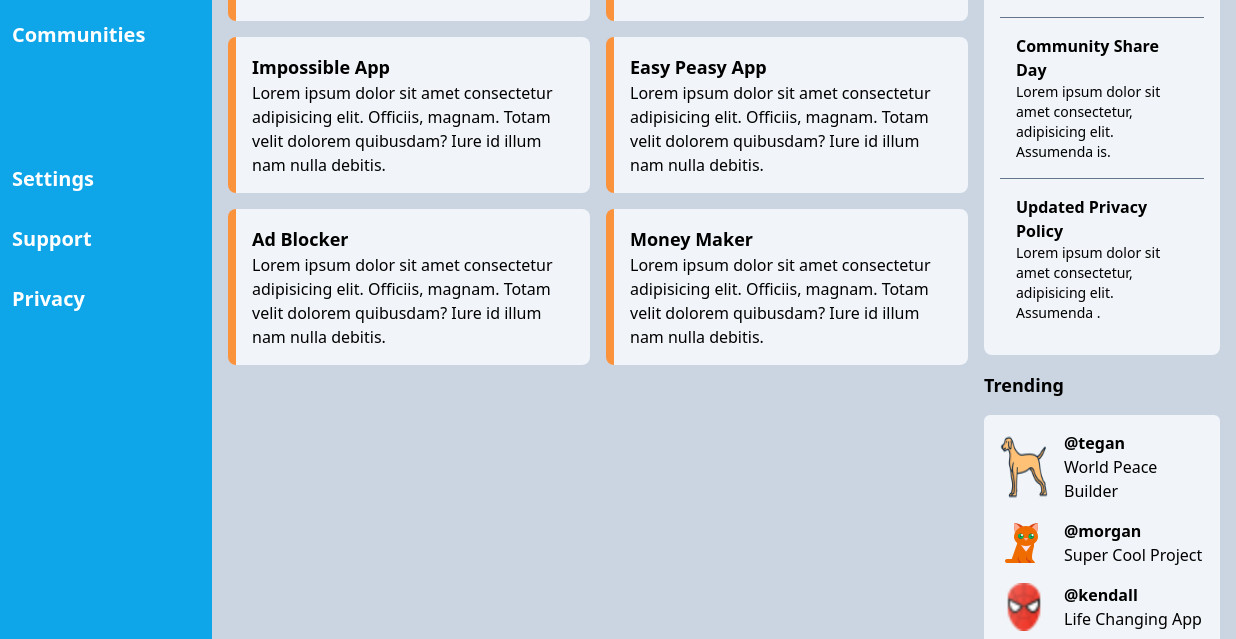
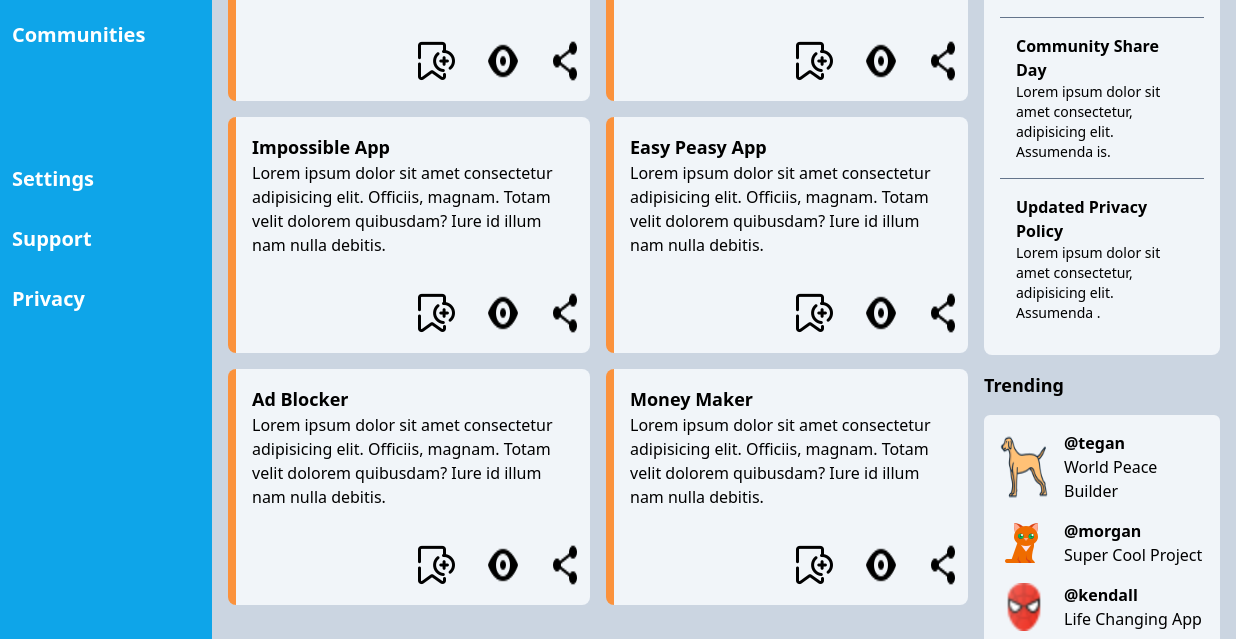
Before and after one commit to kimaru355/Admin-Dashboard, a plain HTML site: page index.html in a window 1280 px wide. Shown: the part 399-1038 px from the top of the page, 44-1280 px from the left. Drawn offline with Linux system fonts and the light colour scheme.

Commit message:
added all icons

```diff
--- a/index.html
+++ b/index.html
@@ -27,11 +27,13 @@
                 </label>
                 <input type="text" name="search" id="search" class="bg-slate-300 rounded-xl w-1/2">
                 <div class="mr-0 ml-auto flex w-1/4">
-                    <img src="./images/alarm-icon.png" alt="alarm icon">
+                    <img src="./images/alarm-icon.png" alt="alarm icon" width="48px" height="48px">
+                    <img src="./images/cat.png" alt="cat immage" width="48px" height="48px">
                     <p class="font-bold text-lg">Morgan Oakley</p>
                 </div>
             </div>
             <div class="flex ">
+                <img src="./images/cat.png" alt="cat image" width="64px" height="64px">
                 <div class="text-black">
                     <p class="text-sm">Hi there,</p>
                     <p class="font-bold text-lg">Morgan Oakley (@morgan)</p>
@@ -51,28 +53,76 @@
                         <div class="bg-slate-100 border-l-8 border-l-orange-400 rounded-lg p-4">
                             <h3 class="font-bold text-lg">Super Cool Project</h3>
                             <p>Lorem ipsum dolor sit amet consectetur adipisicing elit. Officiis, magnam. Totam velit dolorem quibusdam? Iure id illum nam nulla debitis.</p>
+                            <div class="flex pt-8">
+                                <div class="w-1/2"></div>
+                                <div class="flex gap-8 mr-0 ml-auto">
+                                    <img src="./images/bookmark.png" alt="bookmark image">
+                                    <img src="./images/eye.png" alt="eye icon">
+                                    <img src="./images/share.png" alt="eye icon">
+                                </div>
+                            </div>
                         </div>
                         <div class="bg-slate-100 border-l-8 border-l-orange-400 rounded-lg p-4">
                             <h3 class="font-bold text-lg">Impossible App</h3>
                             <p>Lorem ipsum dolor sit amet consectetur adipisicing elit. Officiis, magnam. Totam velit dolorem quibusdam? Iure id illum nam nulla debitis.</p>
+                            <div class="flex pt-8">
+                                <div class="w-1/2"></div>
+                                <div class="flex gap-8 mr-0 ml-auto">
+                                    <img src="./images/bookmark.png" alt="bookmark image">
+                                    <img src="./images/eye.png" alt="eye icon">
+                                    <img src="./images/share.png" alt="eye icon">
+                                </div>
+                            </div>
                         </div>
                         <div class="bg-slate-100 border-l-8 border-l-orange-400 rounded-lg p-4">
                             <h3 class="font-bold text-lg">Ad Blocker</h3>
                             <p>Lorem ipsum dolor sit amet consectetur adipisicing elit. Officiis, magnam. Totam velit dolorem quibusdam? Iure id illum nam nulla debitis.</p>
+                            <div class="flex pt-8">
+                                <div class="w-1/2"></div>
+                                <div class="flex gap-8 mr-0 ml-auto">
+                                    <img src="./images/bookmark.png" alt="bookmark image">
+                                    <img src="./images/eye.png" alt="eye icon">
+                                    <img src="./images/share.png" alt="eye icon">
+                                </div>
+                            </div>
                         </div>
                     </div>
                     <div class="col-span-1 flex flex-col gap-4 row-span-7">
                         <div class="bg-slate-100 border-l-8 border-l-orange-400 rounded-lg p-4">
                             <h3 class="font-bold text-lg">Less Cool Project</h3>
                             <p>Lorem ipsum dolor sit amet consectetur adipisicing elit. Officiis, magnam. Totam velit dolorem quibusdam? Iure id illum nam nulla debitis.</p>
+                            <div class="flex pt-8">
+                                <div class="w-1/2"></div>
+                                <div class="flex gap-8 mr-0 ml-auto">
+                                    <img src="./images/bookmark.png" alt="bookmark image">
+                                    <img src="./images/eye.png" alt="eye icon">
+                                    <img src="./images/share.png" alt="eye icon">
+                                </div>
+                            </div>
                         </div>
                         <div class="bg-slate-100 border-l-8 border-l-orange-400 rounded-lg p-4">
                             <h3 class="font-bold text-lg">Easy Peasy App</h3>
                             <p>Lorem ipsum dolor sit amet consectetur adipisicing elit. Officiis, magnam. Totam velit dolorem quibusdam? Iure id illum nam nulla debitis.</p>
+                            <div class="flex pt-8">
+                                <div class="w-1/2"></div>
+                                <div class="flex gap-8 mr-0 ml-auto">
+                                    <img src="./images/bookmark.png" alt="bookmark image">
+                                    <img src="./images/eye.png" alt="eye icon">
+                                    <img src="./images/share.png" alt="eye icon">
+                                </div>
+                            </div>
                         </div>
                         <div class="bg-slate-100 border-l-8 border-l-orange-400 rounded-lg p-4">
                             <h3 class="font-bold text-lg">Money Maker</h3>
                             <p>Lorem ipsum dolor sit amet consectetur adipisicing elit. Officiis, magnam. Totam velit dolorem quibusdam? Iure id illum nam nulla debitis.</p>
+                            <div class="flex pt-8">
+                                <div class="w-1/2"></div>
+                                <div class="flex gap-8 mr-0 ml-auto">
+                                    <img src="./images/bookmark.png" alt="bookmark image">
+                                    <img src="./images/eye.png" alt="eye icon">
+                                    <img src="./images/share.png" alt="eye icon">
+                                </div>
+                            </div>
                         </div>
                     </div></div>
             </div>
```
Also changed, not shown: dist/output.css.
